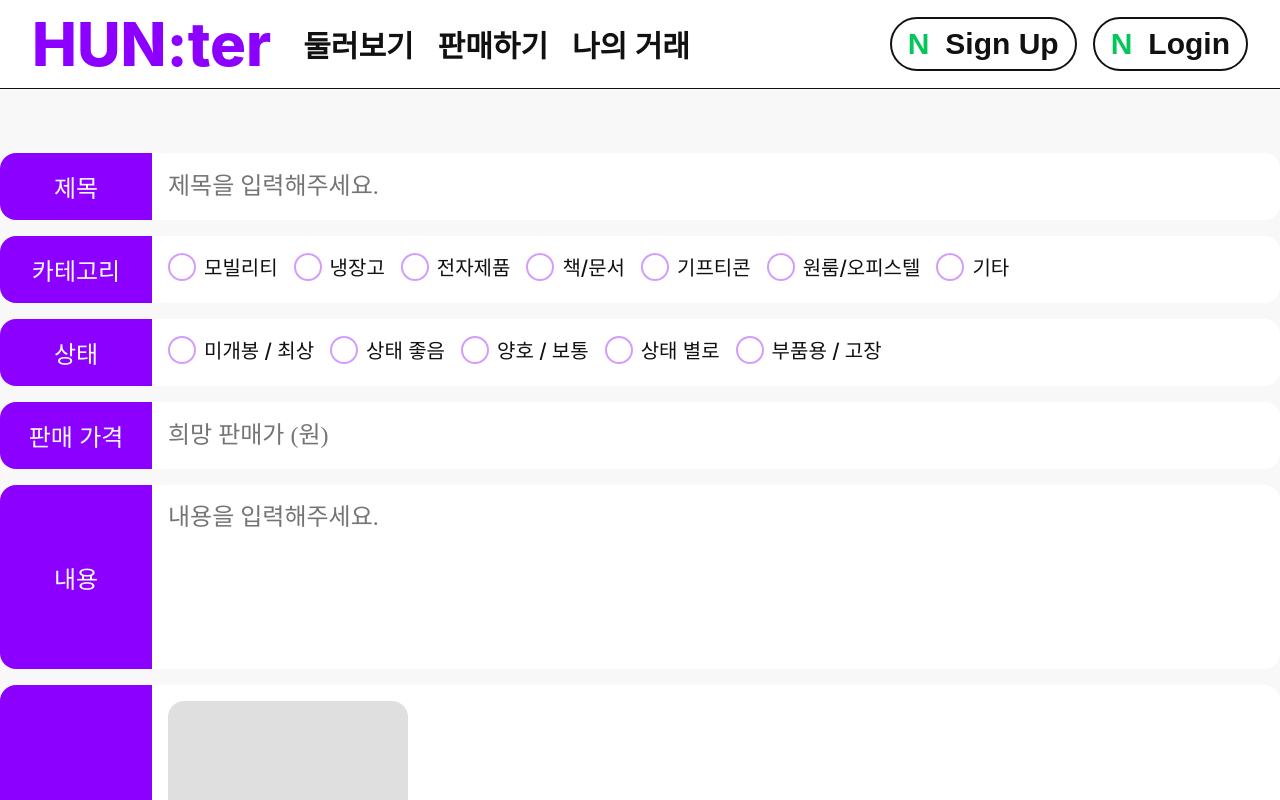
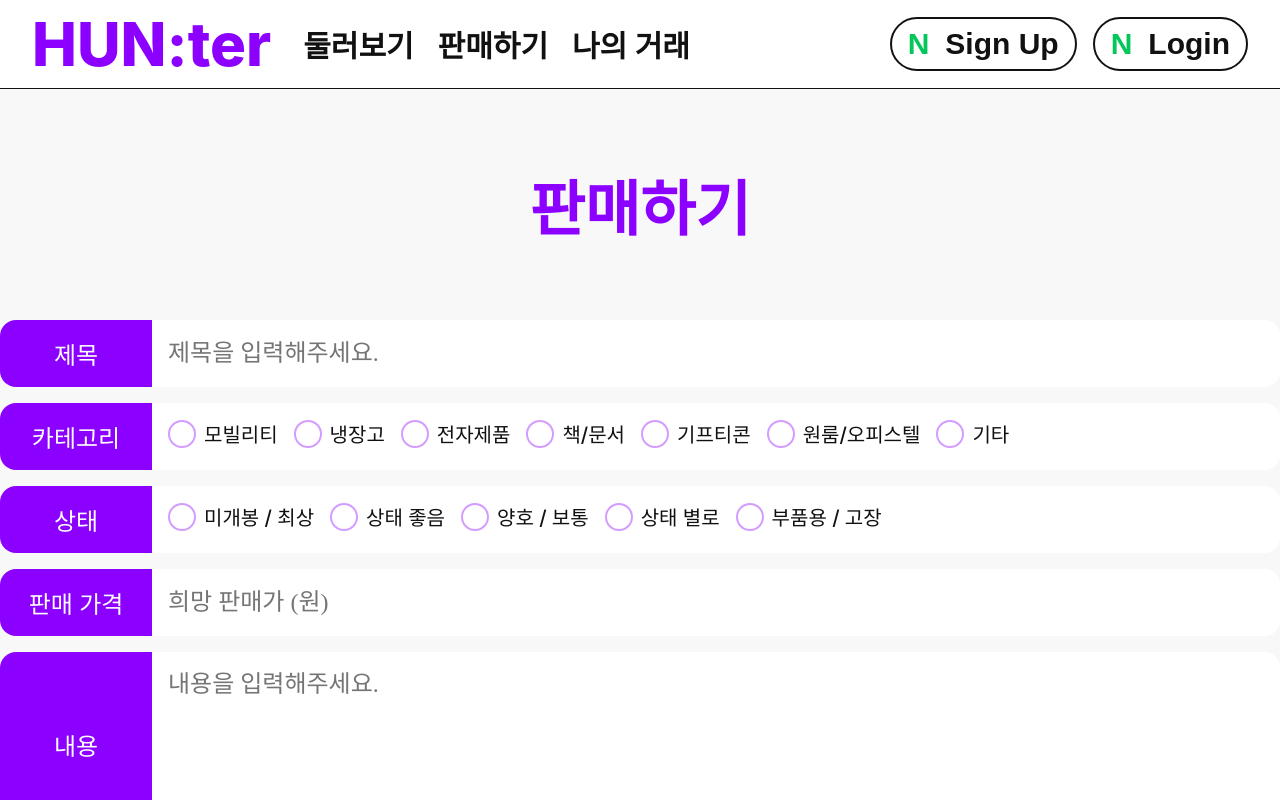
Before and after one commit to Inha02/hunter, a React (Create React App) app in the folder frontend/: page /sell in a window 1280 px wide. Shown: the top 800 px of the page. Built offline with nearby package versions, Linux system fonts and the light colour scheme.

Commit message:
little modify

```diff
--- a/frontend/src/components/SearchTab/SearchTab.styles.ts
+++ b/frontend/src/components/SearchTab/SearchTab.styles.ts
@@ -9,7 +9,7 @@ export const SearchTabWrapper = styled.div`
   width: 100%;
   max-width: 1260px;
   height: 60px;
-  border: 1px solid ${({ theme }) => theme.colors.gray[300]};
+  border: 1px solid ${({ theme }) => theme.colors.gray[200]};
   border-radius: 16px;
   background-color: ${({ theme }) => theme.colors.white};
   box-sizing: border-box; /* 여백 포함 크기 계산 */
@@ -19,9 +19,8 @@ export const Input = styled.input<{ isFilled: boolean }>`
   flex: 1;
   border: none;
   outline: none;
-  font-size: ${({ theme }) => theme.typography.T4.size};
-  font-weight: ${({ theme }) => theme.typography.T4.weight};
-  line-height: ${({ theme }) => theme.typography.T4.lineHeight};
+  font-size: ${({ theme }) => theme.typography.T5.size};
+  font-weight: ${({ theme }) => theme.typography.T5.weight};
   color: ${({ isFilled, theme }) =>
     isFilled ? theme.colors.black : theme.colors.gray[300]};
   ::placeholder {
@@ -31,7 +30,8 @@ export const Input = styled.input<{ isFilled: boolean }>`
 `;
 
 export const SearchIcon = styled(AiOutlineSearch)`
-  font-size: 24px;
+  font-size: 32px;
   color: ${({ theme }) => theme.colors.black};
   flex-shrink: 0; /* 아이콘 크기 고정 */
+  cursor: pointer; /* 클릭 가능한 상태로 설정 */
 `;
--- a/frontend/src/components/SearchTab/SearchTab.tsx
+++ b/frontend/src/components/SearchTab/SearchTab.tsx
@@ -27,7 +27,7 @@ const SearchTab: React.FC<SearchTabProps> = ({ onSearch }) => {
     <SearchTabWrapper>
       <Input
         type="text"
-        placeholder="제목을 입력해주세요."
+        placeholder="상품명을 입력해주세요."
         value={value}
         onChange={handleChange}
         onKeyPress={handleKeyPress}
--- a/frontend/src/pages/Mydeal.tsx
+++ b/frontend/src/pages/Mydeal.tsx
@@ -159,7 +159,7 @@ const MydealWrapper = styled.div`
   display: flex;
   flex-direction: column;
   align-items: center;
-  gap: 64px;
+  gap: 32px;
   background-color: ${({ theme }) => theme.colors.gray[100]};
   width: 100%;
   min-height: 100vh;
--- a/frontend/src/pages/Sell.tsx
+++ b/frontend/src/pages/Sell.tsx
@@ -110,7 +110,9 @@ const Sell: React.FC = () => {
 
   return (
     <SellWrapper>
-      <Header />
+      <HeaderToFormWrapper>
+        <Header />
+        <PageTitle>판매하기</PageTitle>
       <FormWrapper>
         {/* 제목 */}
         <Section>
@@ -174,6 +176,7 @@ const Sell: React.FC = () => {
           </ImageUploadWrapper>
         </Section>
       </FormWrapper>
+      </HeaderToFormWrapper>
 
       <BotButton
         onPreviousClick={() => window.history.back()}
@@ -197,6 +200,21 @@ const SellWrapper = styled.div`
   gap: 64px;
   min-height: 100vh;
   width: 100%;
+`;
+
+const HeaderToFormWrapper = styled.div`
+  display: flex;
+  flex-direction: column;
+  align-items: center;
+  gap: 32px;
+  width: 100%;
+`;
+
+const PageTitle = styled.h1`
+  font-size: ${({ theme }) => theme.typography.T1.size};
+  font-weight: ${({ theme }) => theme.typography.T1.weight};
+  color: ${({ theme }) => theme.colors.primary};
+  text-align: center;
 `;
 
 const FormWrapper = styled.div`
```
